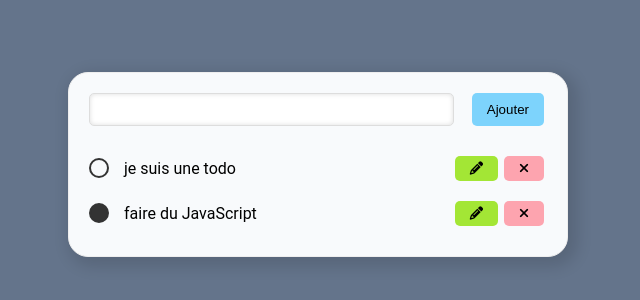
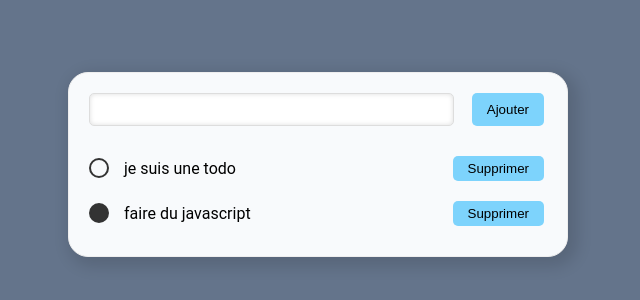
Before and after one commit to VenlaineBenjamin/ma-ToDo-liste, a website built with Parcel: page src/index.html in a window 1280 px wide. Shown: the part 236-536 px from the top of the page, without its empty margins (322-962 px from the left). Built offline with nearby package versions, Linux system fonts and the light colour scheme.

Commit message:
add delete btn

```diff
--- a/src/index.js
+++ b/src/index.js
@@ -10,7 +10,7 @@ const todos = [
         done: false,
     },
     {
-        text: "faire du JavaScript",
+        text: "faire du javascript",
         done: true,
     },
 ];
@@ -32,15 +32,15 @@ const displayTodo = () => {
 
 const createTodoElement = (todo, index) => {
     const li = document.createElement("li");
+    const buttonDelete = document.createElement("button");
+    buttonDelete.innerHTML = "Supprimer";
+    buttonDelete.addEventListener("click", (event) => {
+        deleteTodo(index);
+    });
     li.innerHTML = `
     <span class="todo ${todo.done ? "done" : ""}"></span>
-    <p>${todo.text}</p>
-    <button class="editer" title="Editer">
-        <i class="fa-solid fa-pencil"></i>
-    </button>
-    <button class="supprimer" title="Supprimer">
-        <i class="fa-solid fa-xmark"></i>
-    </button>`;
+    <p>${todo.text}</p>`;
+    li.appendChild(buttonDelete);
     return li;
 };
 
@@ -52,4 +52,9 @@ const addTodo = (text) => {
     displayTodo();
 };
 
+const deleteTodo = (index) => {
+    todos.splice(index, 1);
+    displayTodo();
+};
+
 displayTodo();
--- a/src/style.css
+++ b/src/style.css
@@ -40,6 +40,7 @@ button {
     background: #7dd3fc;
     cursor: pointer;
     margin: 0 3px;
+    outline: 0;
     transition: all 0.3s ease;
 }
 
```
